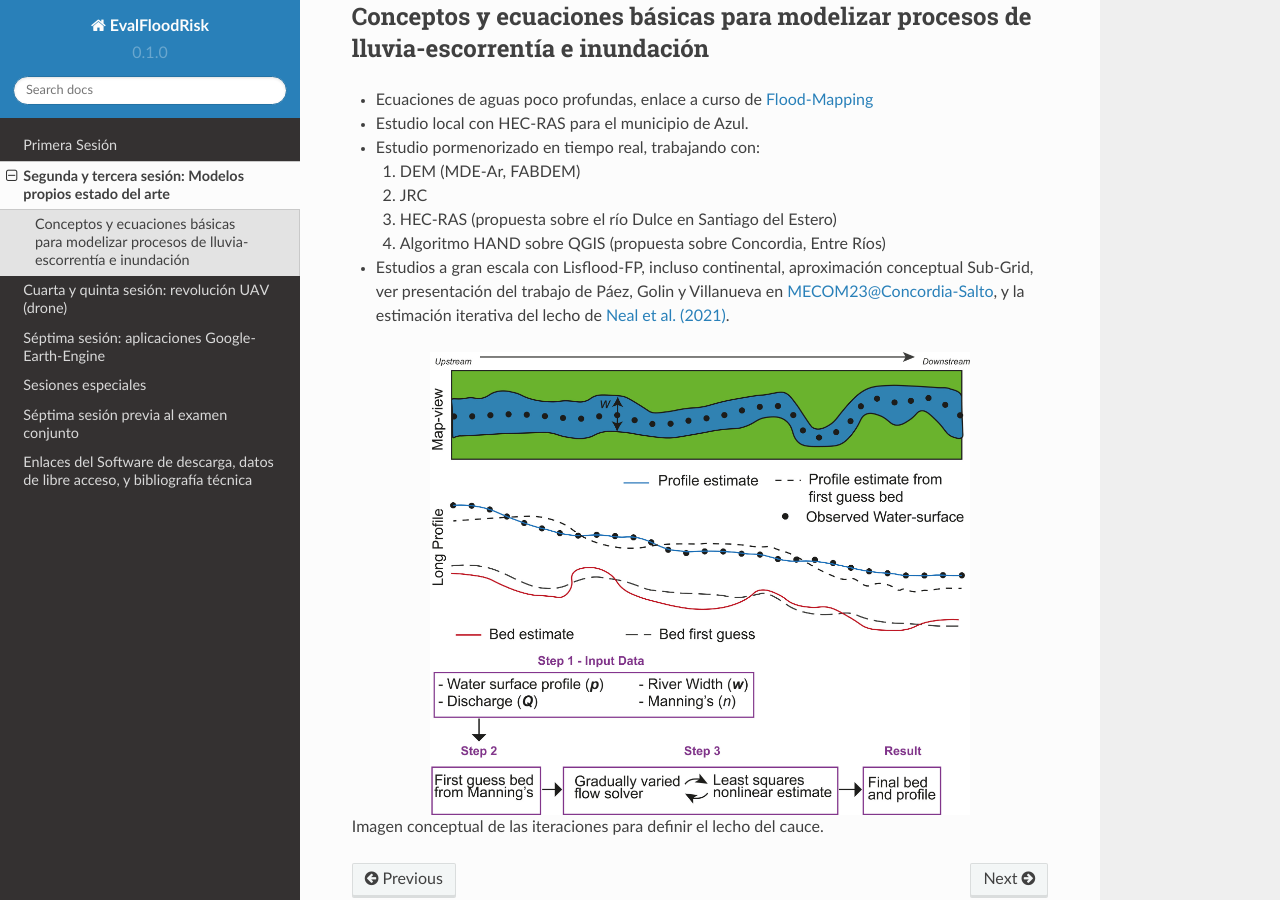
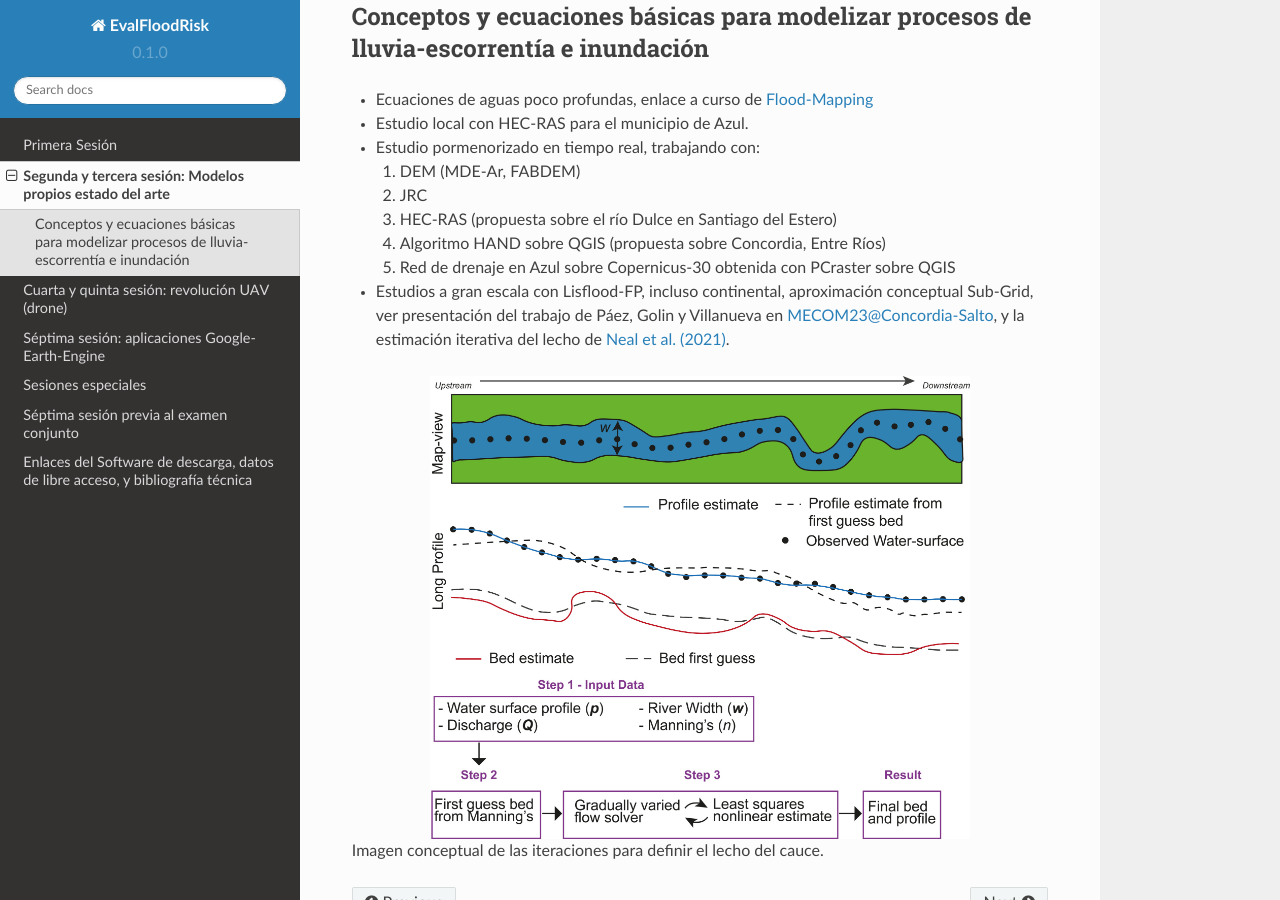
Before and after one commit to ivillamadrid/EvalFloodRisk_RSSWE, a Sphinx documentation site: the page built from docs/source/D2.rst, in a window 1280 px wide and 900 px high, scrolled down 755 px. Built offline with Sphinx 7.4.7 and the Read the Docs theme 2.0.0, drawn with Linux system fonts in a browser that asks for light colours.

Commit message:
Update D2.rst

```diff
--- a/docs/source/D2.rst
+++ b/docs/source/D2.rst
@@ -29,6 +29,7 @@ Conceptos y ecuaciones básicas para modelizar procesos de lluvia-escorrentía e
   #. JRC
   #. HEC-RAS (propuesta sobre el río Dulce en Santiago del Estero)
   #. Algoritmo HAND sobre QGIS (propuesta sobre Concordia, Entre Ríos)
+  #. Red de drenaje en Azul sobre Copernicus-30 obtenida con PCraster sobre QGIS
 
 * Estudios a gran escala con Lisflood-FP, incluso continental, aproximación conceptual Sub-Grid, ver presentación del trabajo de Páez, Golin y Villanueva en `MECOM23@Concordia-Salto <https://amcaonline.org.ar/ojs/index.php/mc/article/view/6745>`_, y la estimación iterativa del lecho de `Neal et al. (2021)  <https://doi.org/10.1029/2020WR028301>`_.
 
```
